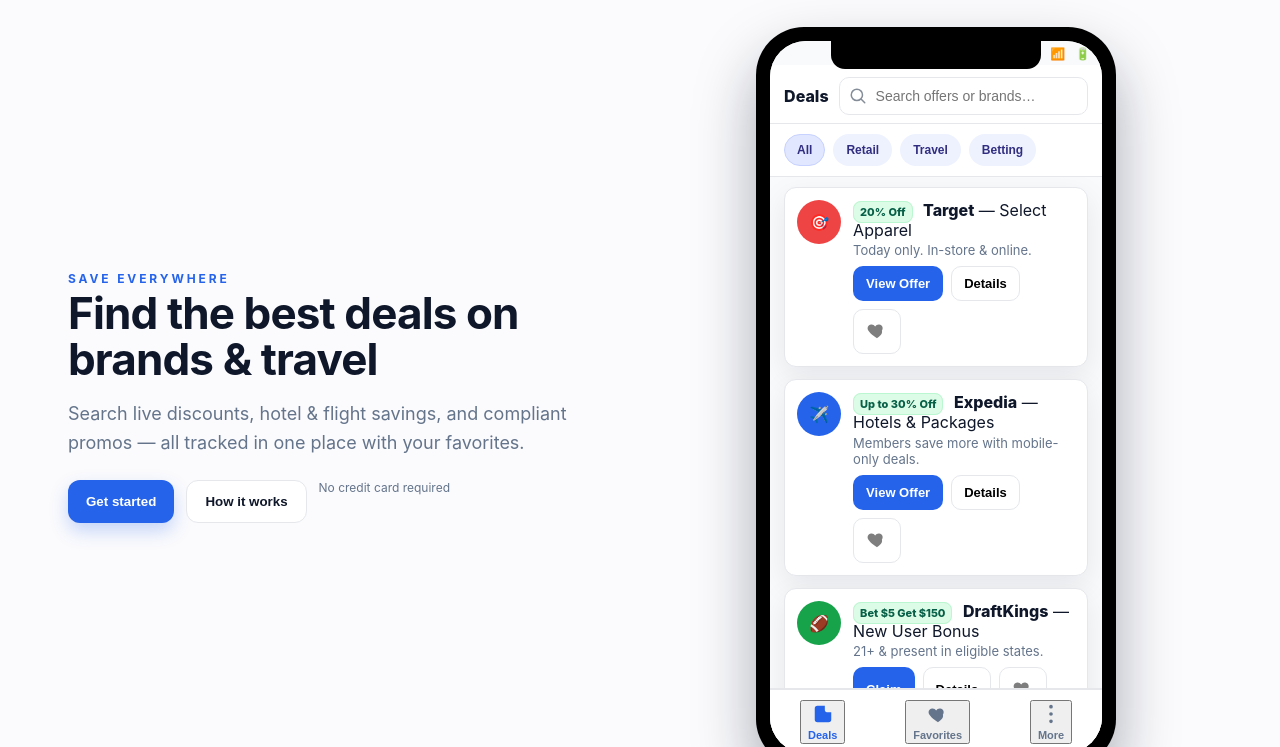
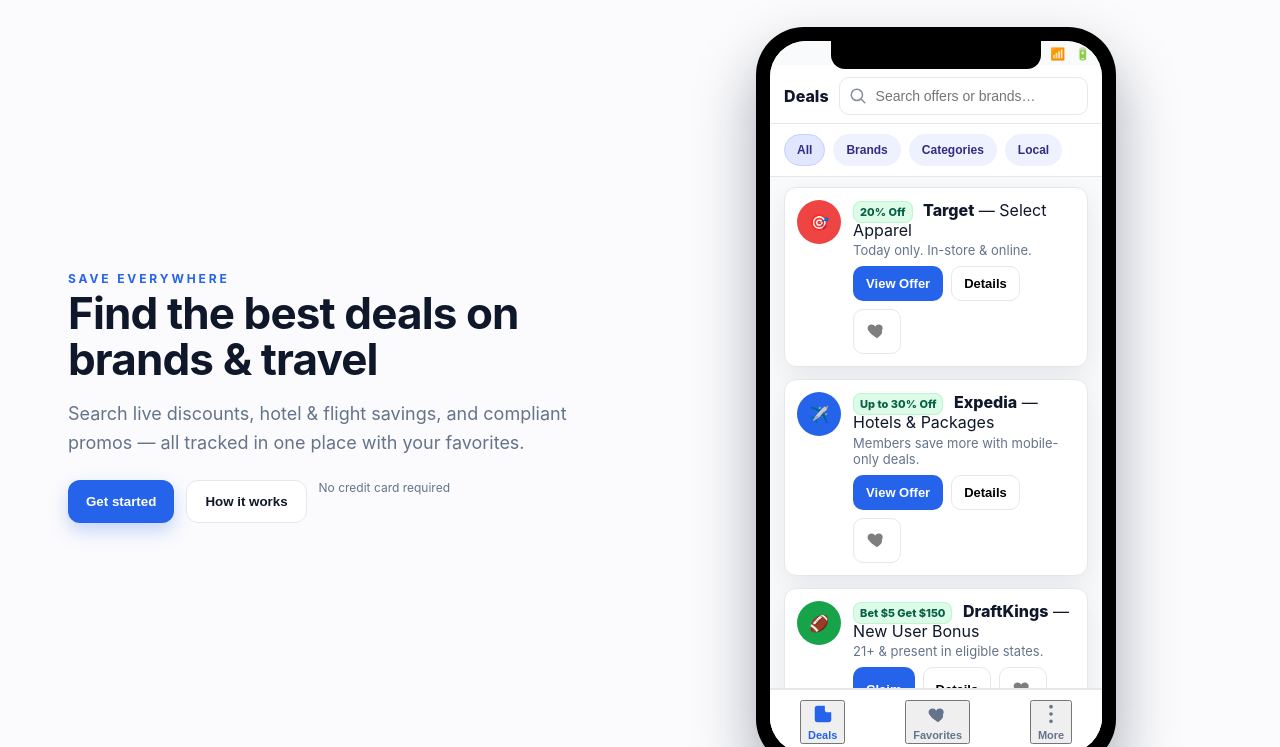
Before and after one commit to dnsgateway/000, a plain HTML site: page index.html in a window 1280 px wide. Shown: the part 43-790 px from the top of the page. Drawn offline with Linux system fonts and the light colour scheme.

Commit message:
Update index.html

```diff
--- a/index.html
+++ b/index.html
@@ -235,9 +235,9 @@
 
         <div class="chips" role="tablist" aria-label="Categories">
           <button class="chip active" data-filter="all" role="tab" aria-selected="true">All</button>
-          <button class="chip" data-filter="retail" role="tab" aria-selected="false">Retail</button>
-          <button class="chip" data-filter="travel" role="tab" aria-selected="false">Travel</button>
-          <button class="chip" data-filter="betting" role="tab" aria-selected="false">Betting</button>
+          <button class="chip" data-filter="retail" role="tab" aria-selected="false">Brands</button>
+          <button class="chip" data-filter="travel" role="tab" aria-selected="false">Categories</button>
+          <button class="chip" data-filter="betting" role="tab" aria-selected="false">Local</button>
         </div>
 
         <div class="scroll" id="list" aria-live="polite">
```
